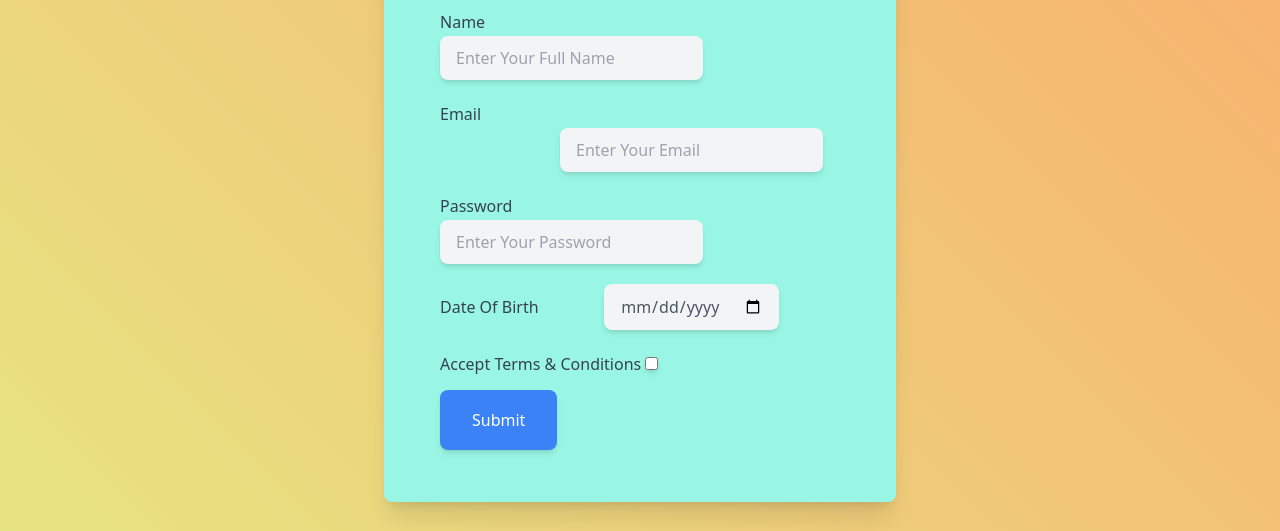
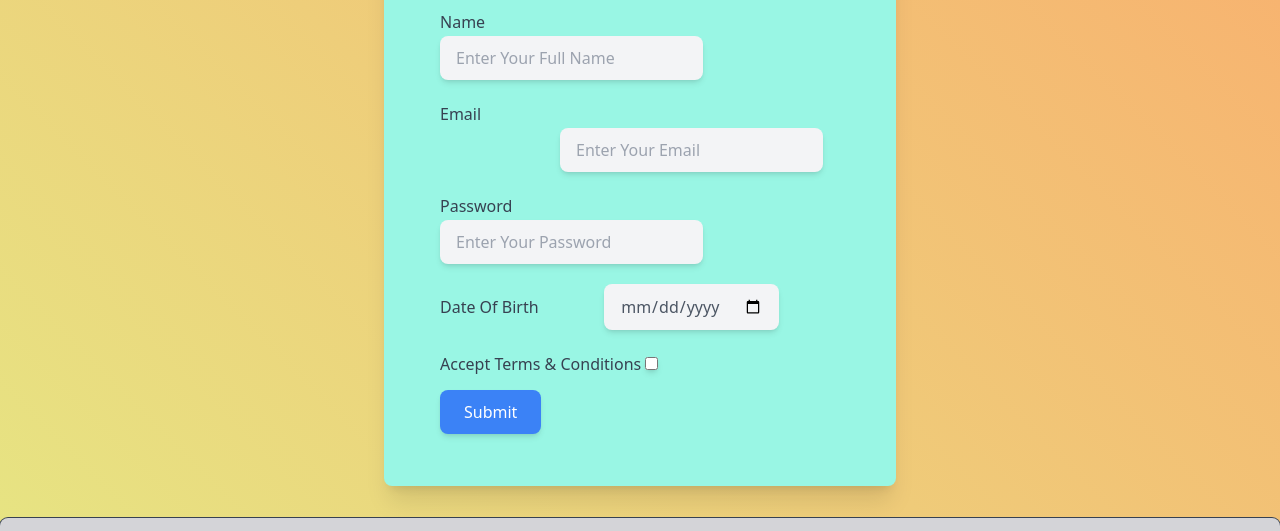
Before and after one commit to Dheeraj-ram/WD-101, a plain HTML site: page index.html in a window 1280 px wide. Shown: the part 112-643 px from the top of the page. Drawn offline with nearby package versions, Linux system fonts and the light colour scheme.

Commit message:
project completed

```diff
--- a/index.html
+++ b/index.html
@@ -41,7 +41,7 @@
                                 Accept Terms & Conditions
                             </label>
                             <input required type="checkbox" id="acceptTermsAndConditions" name="acceptTerms" class="bg-gray-100 inline-block rounded-lg shadow-md px-4 py-3 mb-5 text-base leading-6 placeholder-gray-500 focus:placeholder-gray-500"></br>
-                            <button type="submit"class="w-fit rounded-lg shadow-md px-8 py-4 bg-blue-500 text-white hover:bg-blue-500 focus:outline-none focus:shadow-outline tansition" onclick="isAgeValid()">
+                            <button type="submit"class="w-fit rounded-lg shadow-md px-6 py-2 bg-blue-500 text-white hover:bg-blue-500 focus:outline-none focus:shadow-outline tansition" onclick="isAgeValid()">
                                 Submit
                             </button>
                            </form>
```
